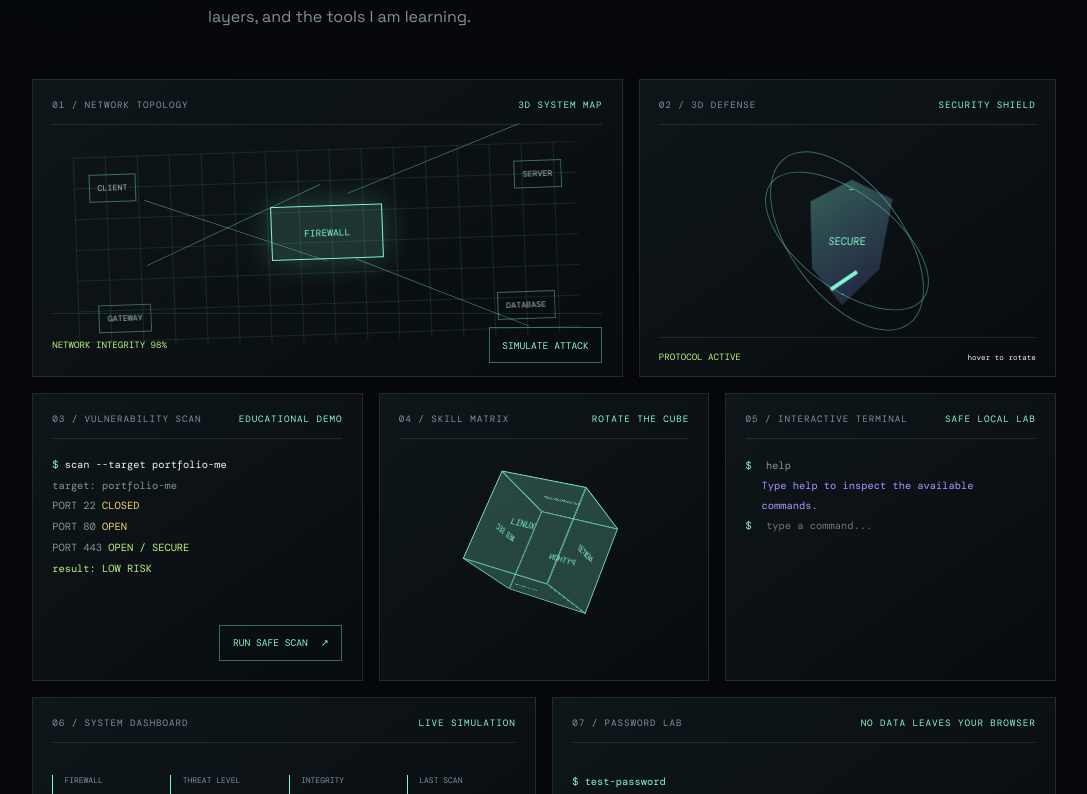
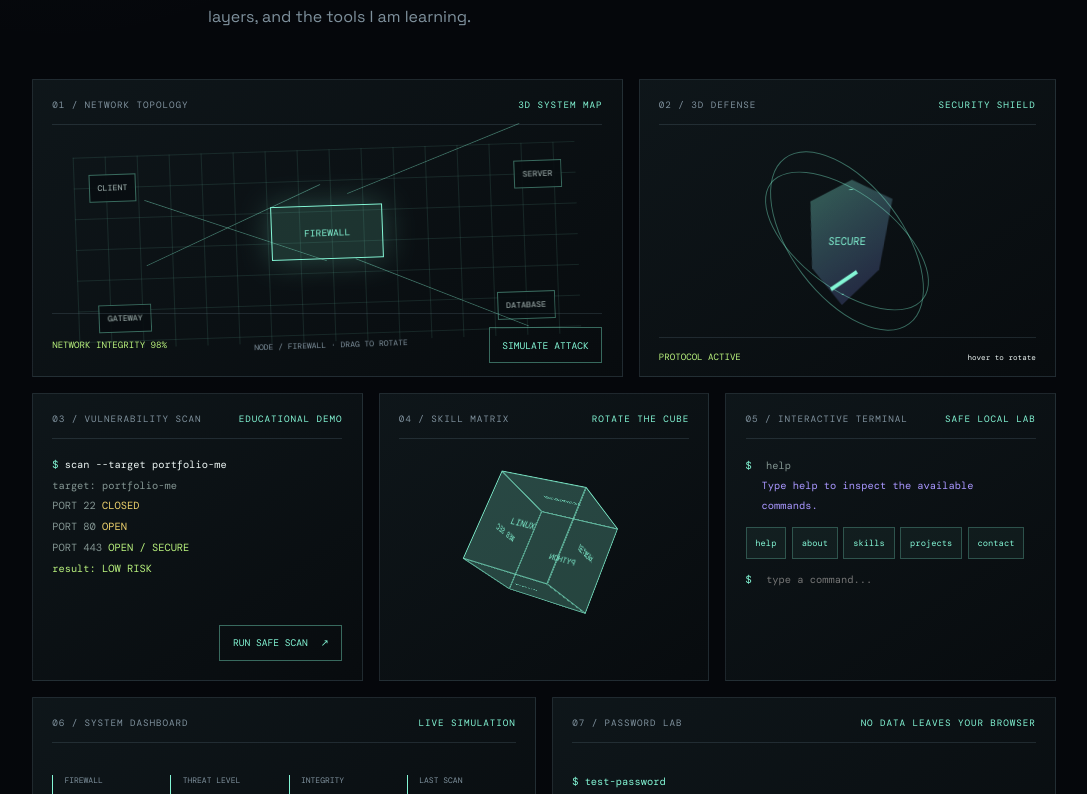
Before and after one commit to TmTermin/PortfolioMe, a React (Vite) app: page / in a window 1280 px wide. Shown: the part 3526-4320 px from the top of the page, without its empty margins (96-1183 px from the left). Built offline with nearby package versions, Linux system fonts and the light colour scheme.

Commit message:
Add mobile touch interactions and haptics

```diff
--- a/src/App.css
+++ b/src/App.css
@@ -104,3 +104,18 @@ footer { border-top: 1px solid var(--line); display: flex; justify-content: spac
   .project-card { transform: none !important; }
   .lab-panel:hover { border-color: var(--line); }
 }
+
+/* Touch interaction layer */
+.network-stage { cursor: grab; touch-action: none; transition: transform .18s ease-out; }.network-stage:active { cursor: grabbing; }.network-node { background: rgba(7,13,16,.9); cursor: pointer; }.network-node:active { background: rgba(131,246,213,.2); color: var(--cyan); }.network-selection { bottom: .2rem; color: var(--muted); font: .5rem 'DM Mono', monospace; left: 50%; position: absolute; transform: translateX(-50%); white-space: nowrap; }
+.quick-commands { display: flex; flex-wrap: wrap; gap: .35rem; margin: .7rem 0; }.quick-commands button { background: rgba(131,246,213,.05); border: 1px solid rgba(131,246,213,.25); color: var(--cyan); cursor: pointer; font: .55rem 'DM Mono', monospace; min-height: 2rem; padding: .35rem .55rem; }.quick-commands button:active { background: rgba(131,246,213,.2); transform: scale(.96); }
+@media (max-width: 650px) {
+  .projects-section .project-grid { display: flex; gap: .8rem; margin-right: -8vw; overflow-x: auto; overscroll-behavior-x: contain; padding: .2rem 8vw .9rem 0; scroll-snap-type: x mandatory; scrollbar-width: none; touch-action: pan-x; }
+  .projects-section .project-grid::-webkit-scrollbar { display: none; }
+  .projects-section .project-card { flex: 0 0 86%; margin: 0; min-height: 28rem; scroll-snap-align: center; }
+  .projects-section .project-card.touch-active { border-color: var(--cyan); box-shadow: 0 0 2rem rgba(131,246,213,.16); }
+  .projects-section .project-card.touch-active .project-terminal { animation: terminal-in .3s ease both; display: block; }
+  .projects-section .project-card:active { transform: scale(.985) !important; }
+  .network-stage { touch-action: none; }
+  .network-selection { bottom: -.3rem; font-size: .44rem; }
+  .quick-commands { flex-wrap: nowrap; margin-right: -1rem; overflow-x: auto; padding-bottom: .3rem; scrollbar-width: none; }.quick-commands::-webkit-scrollbar { display: none; }.quick-commands button { flex: 0 0 auto; min-height: 2.4rem; padding: .5rem .7rem; }
+}
--- a/src/App.jsx
+++ b/src/App.jsx
@@ -1,4 +1,4 @@
-import { useCallback, useEffect, useMemo, useState } from "react";
+import { useCallback, useEffect, useMemo, useRef, useState } from "react";
 import "./App.css";
 
 const projects = [
@@ -79,6 +79,10 @@ function playCyberSound(kind = "click") {
   oscillator.addEventListener("ended", () => context.close(), { once: true });
 }
 
+function haptic(pattern = 18) {
+  if (typeof navigator !== "undefined") navigator.vibrate?.(pattern);
+}
+
 function BootSequence({ onComplete }) {
   const [lineCount, setLineCount] = useState(0);
   const bootLines = [
@@ -143,23 +147,27 @@ function CyberLab({ sound }) {
   const [terminalInput, setTerminalInput] = useState("");
   const [terminalOutput, setTerminalOutput] = useState("Type help to inspect the available commands.");
   const [password, setPassword] = useState("");
+  const [networkRotation, setNetworkRotation] = useState({ x: 0, y: 0 });
+  const [selectedNode, setSelectedNode] = useState("FIREWALL");
+  const dragStart = useRef({ x: 0, y: 0 });
 
   const runAttack = () => {
     setAttackRunning(false);
     sound("alert");
+    haptic([18, 30, 18]);
     window.setTimeout(() => setAttackRunning(true), 30);
     window.setTimeout(() => setAttackRunning(false), 2600);
   };
 
   const runScan = () => {
     sound("success");
+    haptic(24);
     setScanRunning(true);
     window.setTimeout(() => setScanRunning(false), 2600);
   };
 
-  const runCommand = (event) => {
-    event.preventDefault();
-    const command = terminalInput.trim().toLowerCase();
+  const executeCommand = (rawCommand) => {
+    const command = rawCommand.trim().toLowerCase();
     const responses = {
       help: "commands: about · skills · projects · clear · contact",
       about: "TmTermin // cybersecurity student // year 01",
@@ -169,8 +177,25 @@ function CyberLab({ sound }) {
       clear: "",
     };
     sound(responses[command] ? "click" : "alert");
+    haptic(responses[command] ? 12 : [10, 30, 10]);
     setTerminalOutput(responses[command] ?? `command not found: ${command || "_"}`);
     setTerminalInput("");
+  };
+
+  const runCommand = (event) => {
+    event.preventDefault();
+    executeCommand(terminalInput);
+  };
+
+  const startNetworkDrag = (event) => {
+    dragStart.current.x = event.clientX;
+    dragStart.current.y = event.clientY;
+    event.currentTarget.setPointerCapture?.(event.pointerId);
+  };
+
+  const moveNetwork = (event) => {
+    if (!event.currentTarget.hasPointerCapture?.(event.pointerId)) return;
+    setNetworkRotation({ x: Math.max(-12, Math.min(12, (event.clientY - dragStart.current.y) * -0.12)), y: Math.max(-18, Math.min(18, (event.clientX - dragStart.current.x) * 0.12)) });
   };
 
   const passwordScore = password.length === 0 ? 0 : Math.min(100, password.length * 7 + (/[A-Z]/.test(password) ? 18 : 0) + (/[^a-zA-Z0-9]/.test(password) ? 20 : 0));
@@ -180,11 +205,12 @@ function CyberLab({ sound }) {
     <div className="lab-grid">
       <div className="lab-panel network-panel">
         <div className="lab-panel-head"><span>01 / NETWORK TOPOLOGY</span><b>3D SYSTEM MAP</b></div>
-        <div className="network-stage">
+        <div className="network-stage" onPointerDown={startNetworkDrag} onPointerMove={moveNetwork} style={{ transform: `rotateX(${16 + networkRotation.x}deg) rotateZ(${-2 + networkRotation.y / 8}deg)` }}>
           <div className="network-core">FIREWALL</div>
-          <span className="network-node node-client">CLIENT</span><span className="network-node node-server">SERVER</span><span className="network-node node-db">DATABASE</span><span className="network-node node-gateway">GATEWAY</span>
+          <button className="network-node node-client" onClick={() => { setSelectedNode("CLIENT"); haptic(12); }}>CLIENT</button><button className="network-node node-server" onClick={() => { setSelectedNode("SERVER"); haptic(12); }}>SERVER</button><button className="network-node node-db" onClick={() => { setSelectedNode("DATABASE"); haptic(12); }}>DATABASE</button><button className="network-node node-gateway" onClick={() => { setSelectedNode("GATEWAY"); haptic(12); }}>GATEWAY</button>
           <i className="network-line line-a" /><i className="network-line line-b" /><i className="network-line line-c" /><i className="network-line line-d" />
           {attackRunning && <span className="attack-packet">!</span>}
+          <small className="network-selection">NODE / {selectedNode} · DRAG TO ROTATE</small>
         </div>
         <div className="lab-panel-foot"><span className={attackRunning ? "danger-text" : "success-text"}>{attackRunning ? "THREAT INTERCEPTED" : "NETWORK INTEGRITY 98%"}</span><button className="mini-button" onClick={runAttack}>{attackRunning ? "BLOCKING..." : "SIMULATE ATTACK"}</button></div>
       </div>
@@ -208,7 +234,7 @@ function CyberLab({ sound }) {
 
       <div className="lab-panel terminal-lab">
         <div className="lab-panel-head"><span>05 / INTERACTIVE TERMINAL</span><b>SAFE LOCAL LAB</b></div>
-        <div className="lab-terminal-body"><p><span className="prompt">$</span> help</p><p className="terminal-result">{terminalOutput}</p><form onSubmit={runCommand}><span className="prompt">$</span><input value={terminalInput} onChange={(event) => setTerminalInput(event.target.value)} aria-label="Terminal command" placeholder="type a command..." /></form></div>
+        <div className="lab-terminal-body"><p><span className="prompt">$</span> help</p><p className="terminal-result">{terminalOutput}</p><div className="quick-commands">{["help", "about", "skills", "projects", "contact"].map((command) => <button type="button" key={command} onClick={() => executeCommand(command)}>{command}</button>)}</div><form onSubmit={runCommand}><span className="prompt">$</span><input value={terminalInput} onChange={(event) => setTerminalInput(event.target.value)} aria-label="Terminal command" placeholder="type a command..." /></form></div>
       </div>
 
       <div className="lab-panel dashboard-panel">
@@ -264,6 +290,7 @@ function App() {
   const [bootComplete, setBootComplete] = useState(false);
   const [hudLabel, setHudLabel] = useState("");
   const [soundEnabled, setSoundEnabled] = useState(true);
+  const [activeProject, setActiveProject] = useState(null);
   const finishBoot = useCallback(() => setBootComplete(true), []);
   const sound = useCallback((kind) => { if (soundEnabled) playCyberSound(kind); }, [soundEnabled]);
   const [typed, setTyped] = useState(0);
@@ -378,7 +405,7 @@ function App() {
         <Reveal className="section projects-section" delay={150}>
           <section id="projects" className="section-inner">
             <div className="section-heading"><div className="section-index">03 / PROJECTS</div><div><p className="eyebrow">SELECTED LEARNING ARTIFACTS</p><h2>Built while <span>becoming.</span></h2></div><span className="heading-count">03 / 03</span></div>
-            <div className="project-grid">{projects.map((project, index) => <a className={`project-card ${project.accent}`} href={project.link} target="_blank" rel="noreferrer" key={project.title} onMouseEnter={() => setHudLabel(`OPEN ${project.title.toUpperCase()}`)} onMouseLeave={() => setHudLabel("")}><div className="project-card-top"><span>{project.number}</span><span>{project.type}</span><b>↗</b></div><div className="project-visual"><span className="visual-bracket">[</span><strong>{index === 0 ? "{ }" : index === 1 ? "⌁" : ">_"}</strong><span className="visual-bracket">]</span><i /></div><div className="project-terminal">{project.terminal.map((line, lineIndex) => <p key={line}><span>{lineIndex === 0 ? "$" : "›"}</span> {line}</p>)}</div><h3>{project.title}</h3><p>{project.description}</p><div className="tag-row">{project.tags.map((tag) => <span key={tag}>{tag}</span>)}</div></a>)}</div>
+            <div className="project-grid">{projects.map((project, index) => <a className={`project-card ${project.accent} ${activeProject === project.title ? "touch-active" : ""}`} href={project.link} target="_blank" rel="noreferrer" key={project.title} onClick={(event) => { if (window.matchMedia("(hover: none)").matches && activeProject !== project.title) { event.preventDefault(); setActiveProject(project.title); sound("click"); haptic(12); } }} onMouseEnter={() => setHudLabel(`OPEN ${project.title.toUpperCase()}`)} onMouseLeave={() => setHudLabel("")}><div className="project-card-top"><span>{project.number}</span><span>{project.type}</span><b>↗</b></div><div className="project-visual"><span className="visual-bracket">[</span><strong>{index === 0 ? "{ }" : index === 1 ? "⌁" : ">_"}</strong><span className="visual-bracket">]</span><i /></div><div className="project-terminal">{project.terminal.map((line, lineIndex) => <p key={line}><span>{lineIndex === 0 ? "$" : "›"}</span> {line}</p>)}</div><h3>{project.title}</h3><p>{project.description}</p><div className="tag-row">{project.tags.map((tag) => <span key={tag}>{tag}</span>)}</div></a>)}</div>
           </section>
         </Reveal>
 
```
